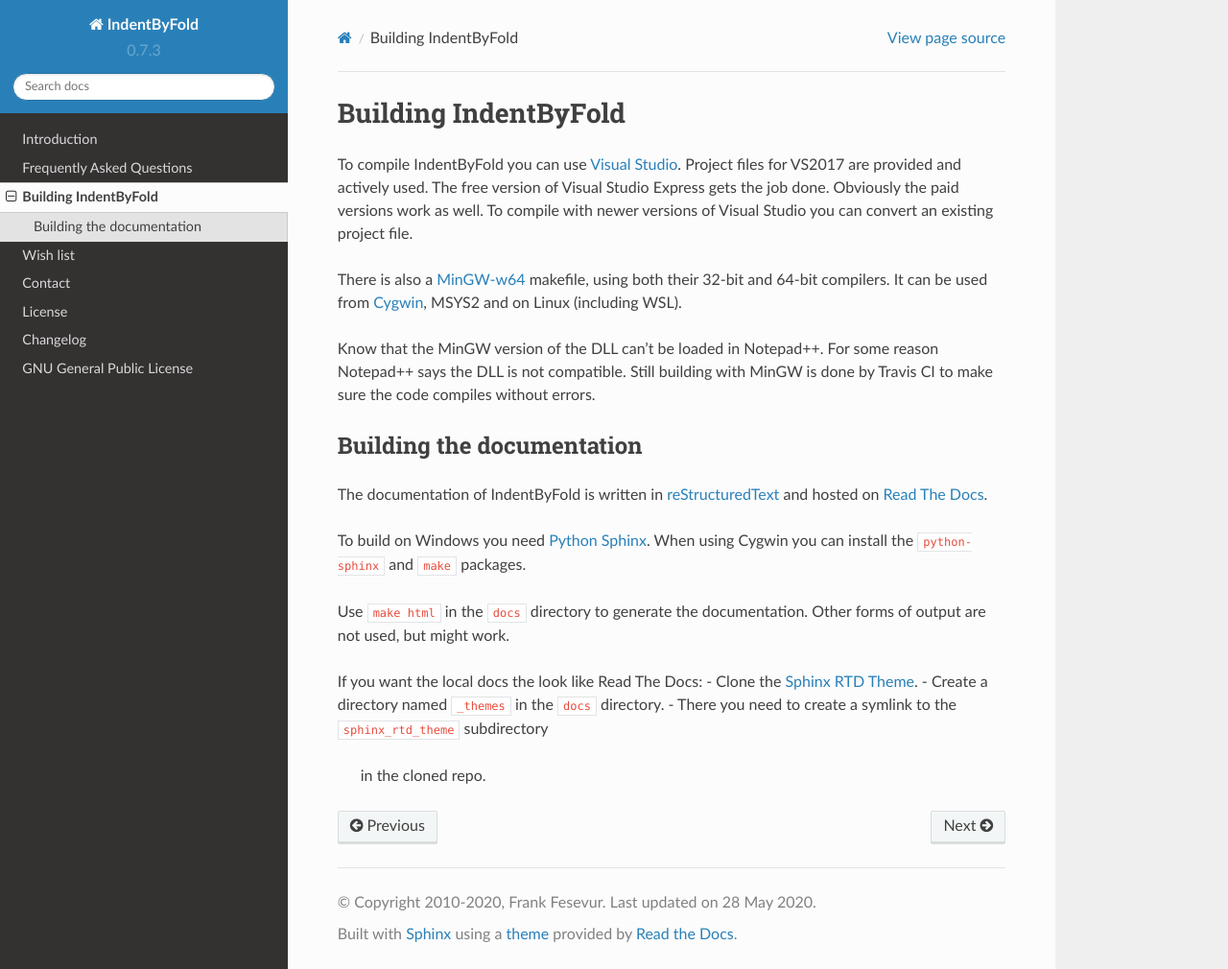
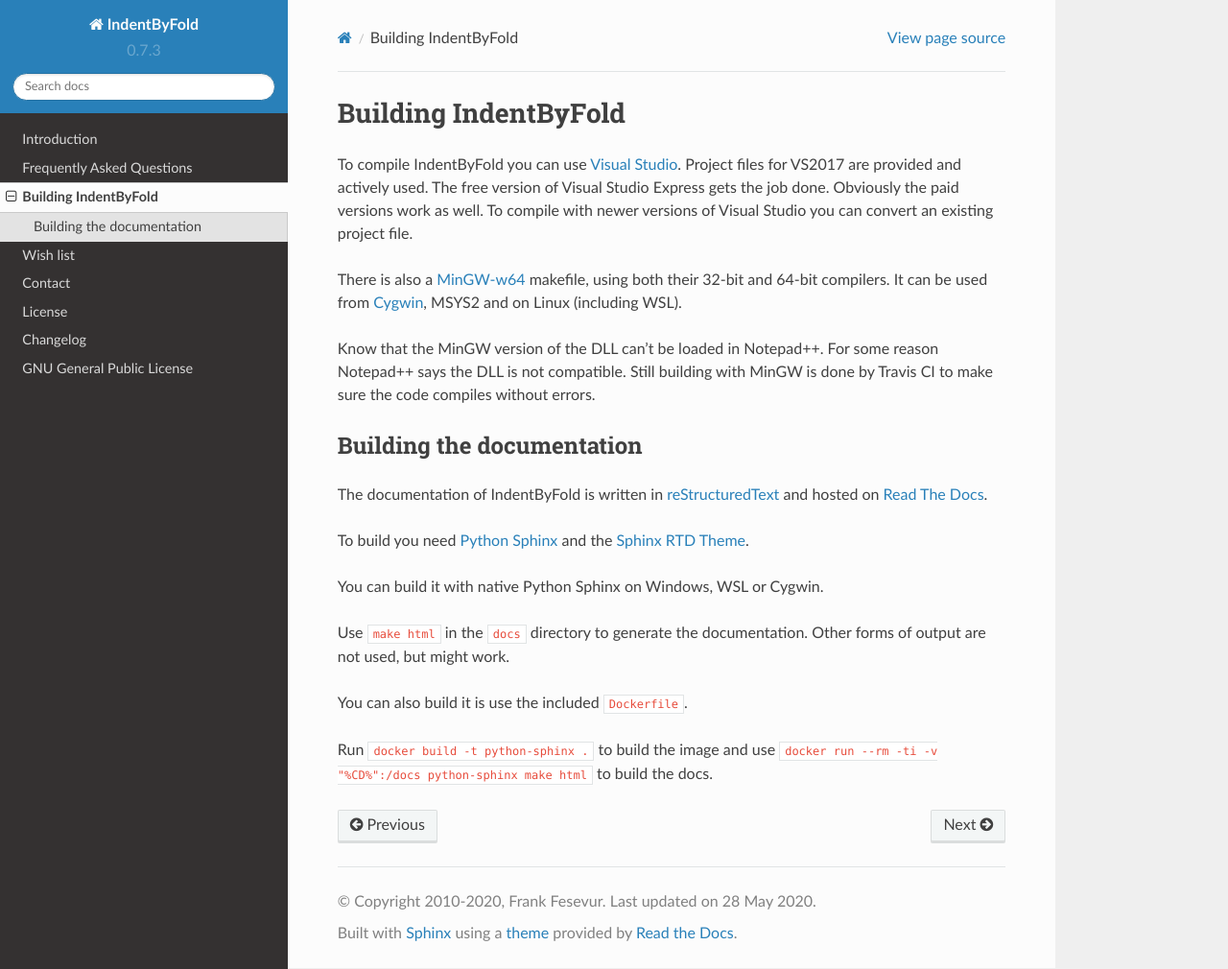
Before and after one commit to ffes/indentbyfold, a Sphinx documentation site: the page built from docs/building.rst, in a window 1280 px wide and 1010 px high. Shown: the whole window at 96% size. Built offline with Sphinx 7.4.7 and the Read the Docs theme 2.0.0, drawn with Linux system fonts in a browser that asks for light colours.

Commit message:
Include Dockerfile to build the docs
And update the docs how to build docs.

```diff
--- a/docs/building.rst
+++ b/docs/building.rst
@@ -25,19 +25,20 @@ Building the documentation
 The documentation of IndentByFold is written in `reStructuredText`_ and hosted
 on `Read The Docs`_.
 
-To build on Windows you need `Python Sphinx`_. When using Cygwin you can install
-the ``python-sphinx`` and ``make`` packages.
+To build you need `Python Sphinx`_ and the `Sphinx RTD Theme`_.
+
+You can build it with native Python Sphinx on Windows, WSL or Cygwin.
 
 Use ``make html`` in the ``docs`` directory to generate the documentation.
 Other forms of output are not used, but might work.
 
-If you want the local docs the look like Read The Docs:
-- Clone the `Sphinx RTD Theme`_.
-- Create a directory named ``_themes`` in the ``docs`` directory.
-- There you need to create a symlink to the ``sphinx_rtd_theme`` subdirectory
-  in the cloned repo.
+You can also build it is use the included ``Dockerfile``.
 
-.. _reStructuredText: http://docutils.sourceforge.net/rst.html
+Run ``docker build -t python-sphinx .`` to build the image and
+use ``docker run --rm -ti -v "%CD%":/docs python-sphinx make html``
+to build the docs.
+
+.. _reStructuredText: https://docutils.sourceforge.io/rst.html
 .. _Read The Docs: https://readthedocs.org/
-.. _Python Sphinx: http://www.sphinx-doc.org/
-.. _Sphinx RTD Theme: https://github.com/snide/sphinx_rtd_theme/
+.. _Python Sphinx: https://www.sphinx-doc.org/
+.. _Sphinx RTD Theme: https://sphinx-rtd-theme.readthedocs.io/
--- /dev/null
+++ b/docs/requirements.txt
@@ -0,0 +1 @@
+sphinx_rtd_theme
```
Also changed, not shown: 1 other file.
